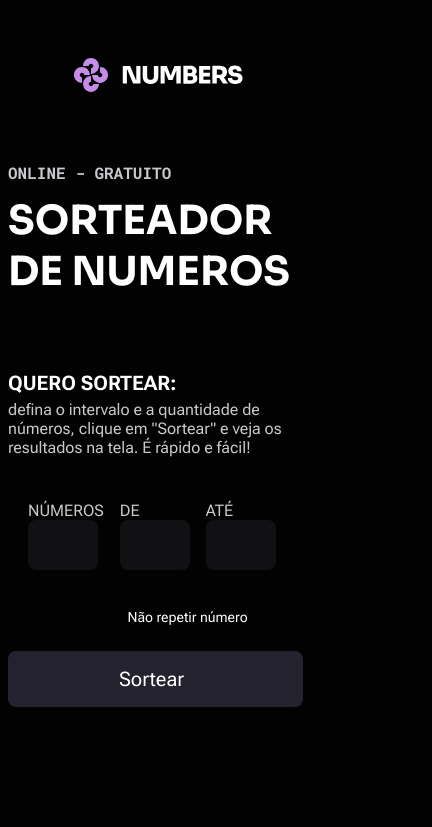
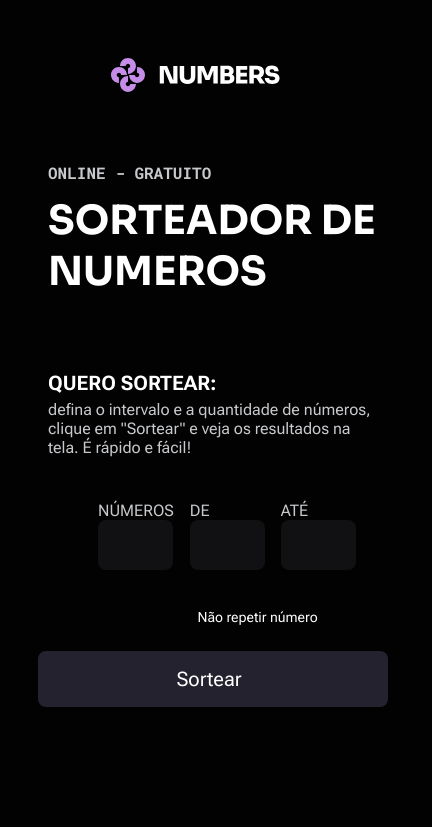
Before and after one commit to Guithentges/sorteador, a plain HTML site: page index.html in a window 390 px wide. Shown: the top 827 px of the page, 432 px wide, since content can reach past the window. Drawn offline with Linux system fonts and the light colour scheme.

Commit message:
mobile finalizado

```diff
--- a/styles.css
+++ b/styles.css
@@ -368,51 +368,52 @@ input[type="number"]::-webkit-inner-spin-button,
         margin-top: 48px;
         margin-bottom: 48px;
         margin-left: 0;
-
     }
     .logodiv{
-        width: 300px;
+        width: 100%;
         display: flex;
         justify-content: center;
     }
     #main{
-        width: 300px;
+        width: 100%;
     }
     .main{
-        width: 300px;
+        width: 100%;
         height: 1000px;
         flex-direction: column;
+        padding-left: 40px;
     }
     .main-left{
         justify-content: center;
-        width: 300px;
+        width: 100%;
     }
     .main-right{
-        width: 300px;
+        width: 100%;
         margin-block: 0;
     }
     .questions{
         margin-top: 500px;
-        width: 300px;
+        width: 100%;
     }
     .submit{
-        width: 295px;
+        width: 350px;
         height: 56px;
         top: -450px;
+        left: -10px;
     }
     .header{
-        width: 300px;
+        width: 100%;
         & h1{
             font-size: 40px;
         }
     }
     .numeros{
         top: -600px;
-        left: 20px;
-        width: 300px;
+        left: 50px;
+        width: 100%;
     }
     .form-number input{
-        width: 70px;
+        width: 75px;
     }
     .title-form{
         position: absolute;
@@ -422,6 +423,7 @@ input[type="number"]::-webkit-inner-spin-button,
         position: absolute;
         width: 250px;
         top: -525px;
+        left: 30px;
         & input{
             width: 45%;
             background-position: center;
@@ -433,12 +435,13 @@ input[type="number"]::-webkit-inner-spin-button,
     .result-title{
         position: absolute;
         top: -750px;
-        left: 40px;
+        left: 55px;
     }
     .result{
         position: absolute;
         top: -650px;
-        width: 300px;
+        left: 0;
+        width: 100%;
         flex-wrap: wrap;
         & p{
             font-size: 32px;
```
